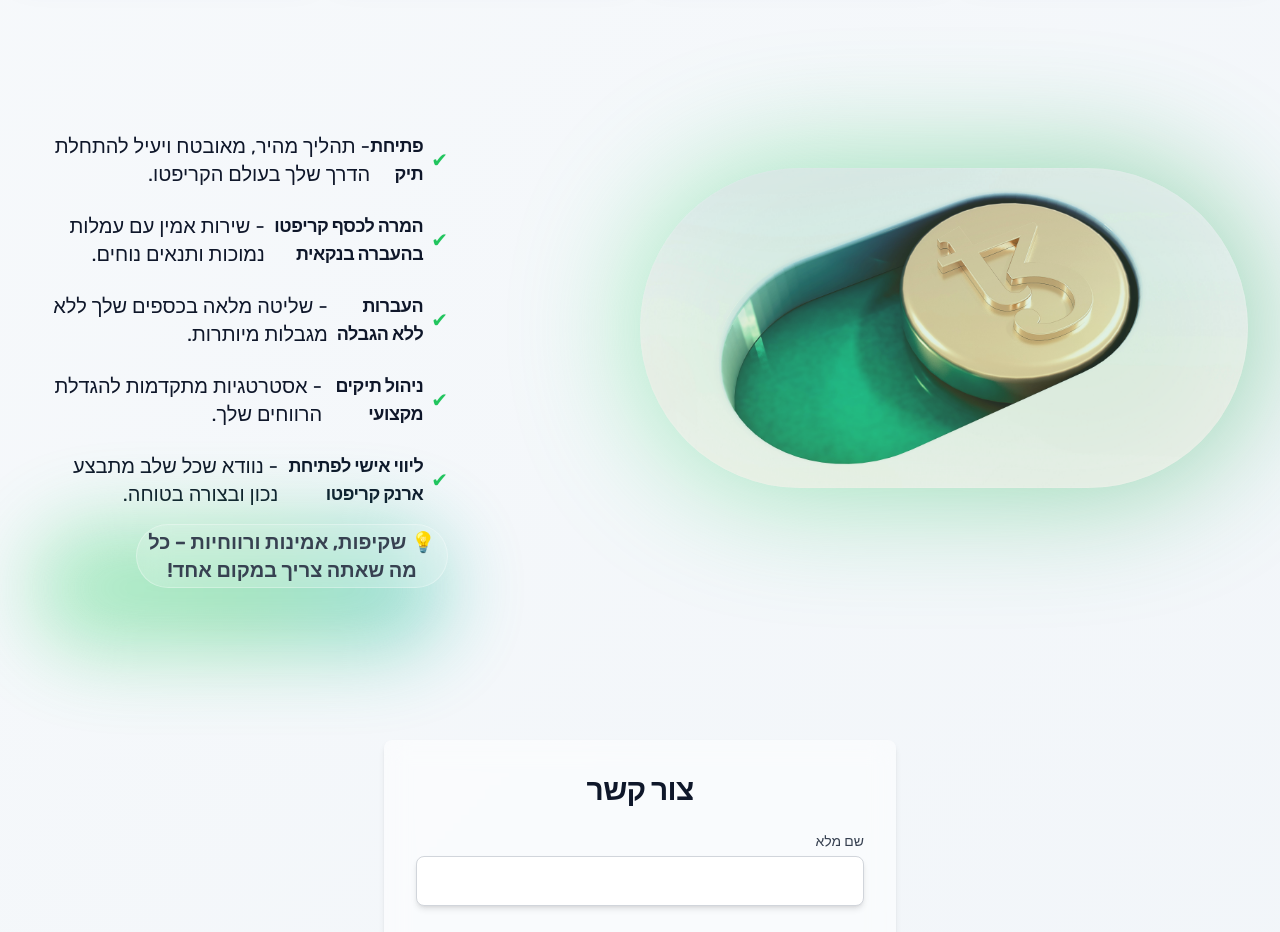
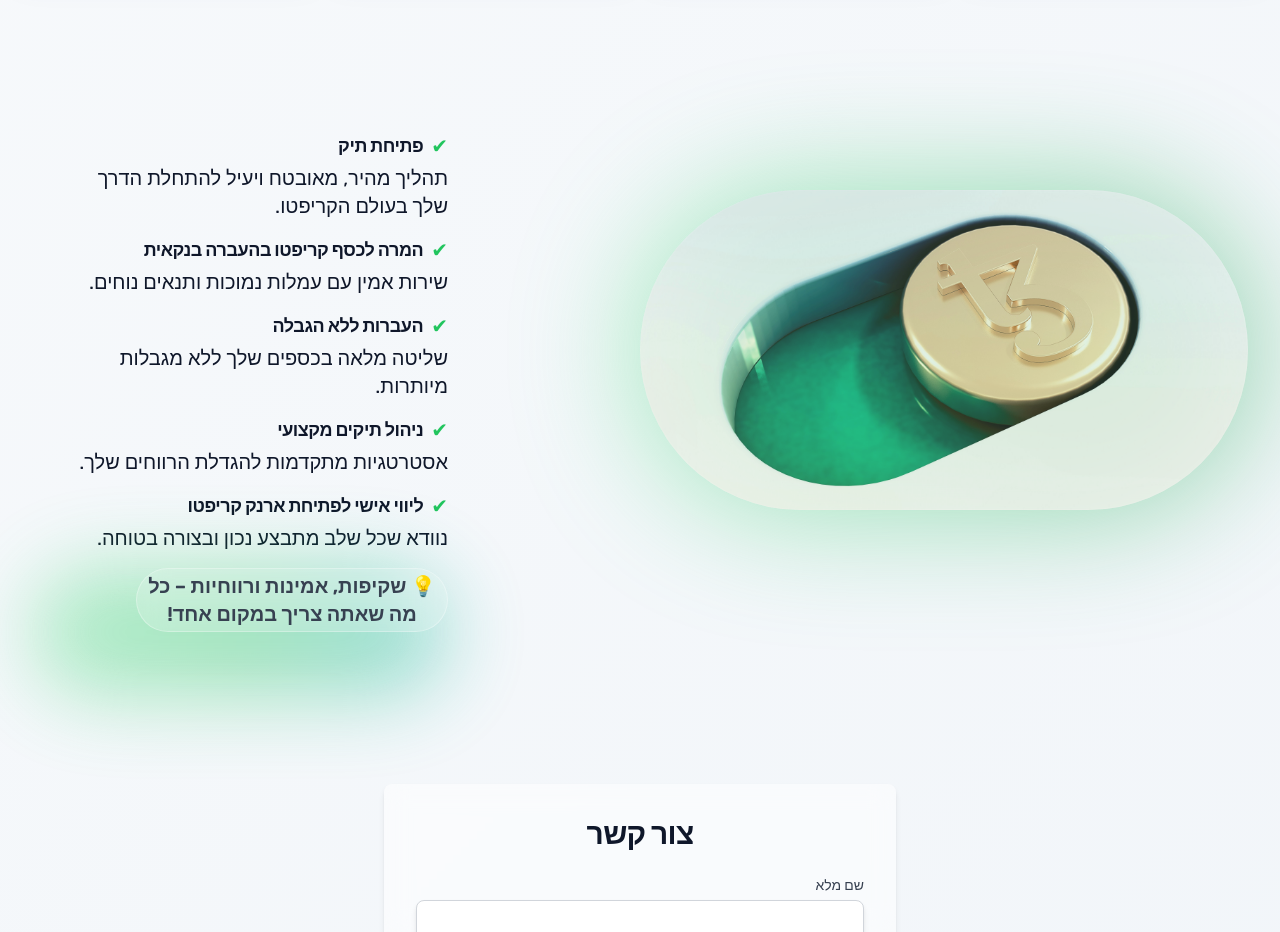
Before and after one commit to IdanHarari11/crypto-landing-page, a Next.js app: page / in a window 1280 px wide. Shown: the part 1020-1952 px from the top of the page. Built offline with nearby package versions, Linux system fonts and the light colour scheme.

Commit message:
Refine feature list and hero section interaction

```diff
--- a/src/components/sections/checklist-features.jsx
+++ b/src/components/sections/checklist-features.jsx
@@ -37,21 +37,20 @@ export function ChecklistFeatures() {
       </div>
 
       <div className="w-full md:w-1/2 pr-0 md:pr-48">
-        <ul className="space-y-4 md:space-y-6">
+        <ul className="space-y-2 md:space-y-4">
           {features.map((feature, index) => (
             <motion.li
               key={index}
-              className="flex flex-col md:flex-row items-start md:items-center text-lg md:text-xl"
+              className="flex flex-col items-start text-lg md:text-xl"
               initial={{ opacity: 0, x: -30 }}
               animate={{ opacity: 1, x: 0 }}
               transition={{ delay: index * 0.3 }}
             >
-
-              <div className="flex items-center">
+              <div className="flex items-center mb-1">
                 <span className="text-primary-green ml-2">✔</span>
                 <h3 className="text-lg font-bold">{feature.title}</h3>
               </div>
-              <span className="md:ml-2">- {feature.description}</span>
+              <span className="ml-8">{feature.description}</span>
             </motion.li>
           ))}
         </ul>
--- a/src/components/sections/hero-section.jsx
+++ b/src/components/sections/hero-section.jsx
@@ -30,6 +30,13 @@ const CRYPTO_COINS = [
     position: { x: "70%", y: "60%" }
   }
 ]
+
+const handleScrollToContactForm = () => {
+  const contactFormElement = document.getElementById('contact-us');
+  if (contactFormElement) {
+    contactFormElement.scrollIntoView({ behavior: 'smooth', block: 'start' });
+  }
+};
 
 export function HeroSection() {
   const containerRef = useRef(null)
@@ -66,6 +73,7 @@ export function HeroSection() {
               whileHover={{ scale: 1.05 }}
               whileTap={{ scale: 0.98 }}
               className="btn-primary mt-8 px-8 py-4 text-lg font-medium rounded-full"
+              onClick={handleScrollToContactForm}
             >
               התחל עכשיו
             </motion.button>
```
